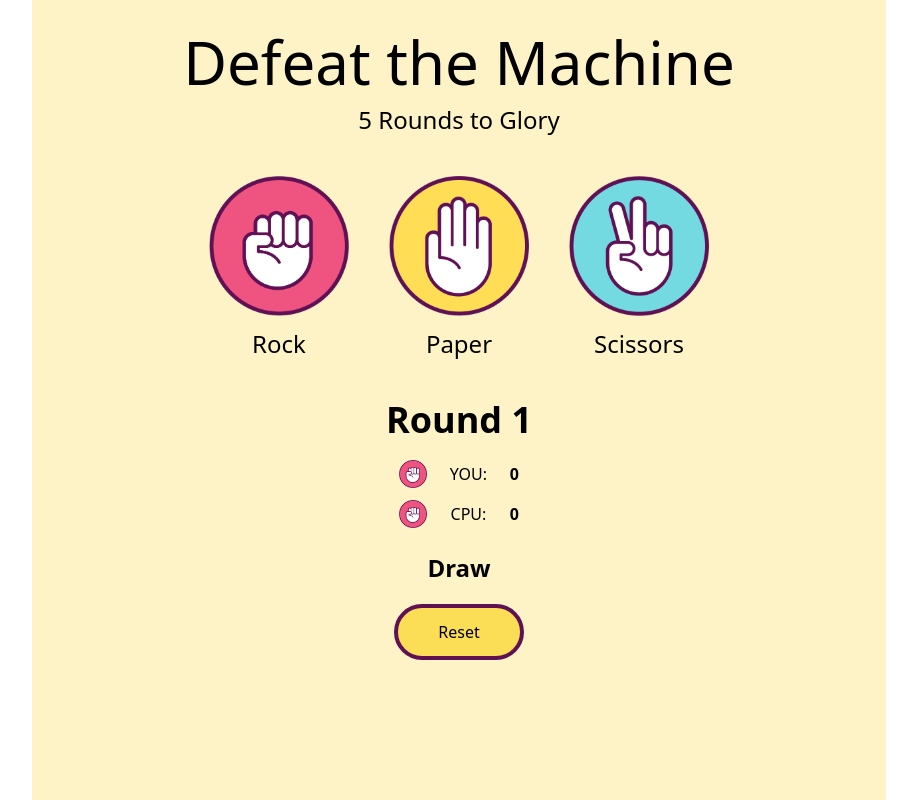
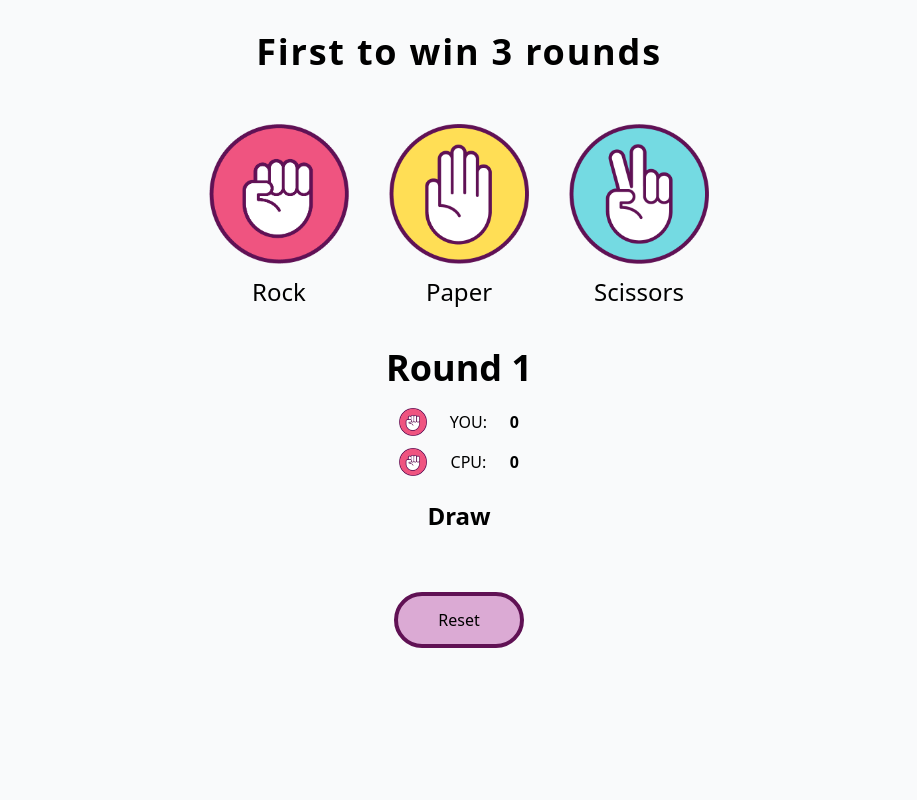
Before and after one commit to YvonneJL/Rock-Paper-Scissors-React-Project, a React (Vite) app: page / in a window 1280 px wide. Both pictures are taken after a click on the element "Rock". Shown: the whole page, without its empty margins (181-1098 px from the left). Built offline with nearby package versions, Linux system fonts and the light colour scheme.

Commit message:
style update

```diff
--- a/index.html
+++ b/index.html
@@ -2,7 +2,7 @@
 <html lang="en">
   <head>
     <meta charset="UTF-8" />
-    <link rel="icon" type="image/svg+xml" href="/vite.svg" />
+    <link rel="icon" type="image/svg+xml" href="./public/pngaaa.com-3313815.png" />
     <meta name="viewport" content="width=device-width, initial-scale=1.0" />
     <title>Rock + Paper + Scissors</title>
     <script type="module" src="/src/main.tsx"></script>
--- a/src/App.tsx
+++ b/src/App.tsx
@@ -5,7 +5,7 @@ function App() {
 
   return (
     <>
-    <main className="flex flex-col items-center lg:w-2/3 mx-auto bg-amber-100 h-screen py-5">
+    <main className="flex flex-col items-center mx-auto bg-gray-50 h-screen py-5">
       <Game/>
     </main>
 
--- a/src/components/Game.tsx
+++ b/src/components/Game.tsx
@@ -7,6 +7,9 @@ const Game = () => {
   const [player, setPlayer] = useState("");
   const [cpu, setCpu] = useState("");
   const [result, setResult] = useState("");
+
+  //headline visibility
+  const [visibilityHeadline, setVisibilityHeadline] = useState<boolean>(false)
 
   //States für Spielstand und Runden
   const [roundsWonByPlayer, setRoundWonByPlayer] = useState(0);
@@ -23,6 +26,10 @@ const Game = () => {
   const handleClick = (selection: string) => {
     //erste Zeile, (return), um die Klickfunktion zu beenden, wenn Runde 5 erreicht ist
     if (round >= 5 || gameOver) return;
+
+    //headline
+    setVisibilityHeadline(true)
+
     setPlayer(selection);
     const cpuChoice = allOptions[Math.floor(Math.random() * 3)];
     setCpu(cpuChoice);
@@ -98,11 +105,14 @@ const Game = () => {
     <>
       <section
         className={`${
-          round === 0 ? "mb-40 lg-mb-20" : "mb-30 lg:mb-10"
+          round === 0 ? "mb-40 lg-mb-20" : "mb-20 lg:mb-10"
         } flex flex-col items-center`}
       >
-        <h1 className="text-2xl lg:text-6xl my-3">Defeat the Machine</h1>
-        <h3 className="lg:text-2xl">5 Rounds to Glory</h3>
+       {visibilityHeadline &&
+
+        <h3 className="text-2xl lg:text-4xl my-3 tracking-wider font-semibold">First to win 3 rounds</h3>
+
+       }
       </section>
 
       {!gameOver ? (
@@ -138,7 +148,7 @@ const Game = () => {
           </h2>
           <button
             onClick={resetGame}
-            className="bg-[#fbde56] py-1 lg:py-3 px-3 lg:px-10 rounded-full border-[#601154] border-2 lg:border-4 cursor-pointer mb-15"
+            className="bg-[#dbaad4] py-1 lg:py-3 px-3 lg:px-10 rounded-full border-[#601154] border-2 lg:border-4 cursor-pointer mb-15"
           >
             Play Again
           </button>
@@ -207,7 +217,7 @@ const Game = () => {
           onClick={resetGame}
           className={`${
             round === 0 ? "invisible" : ""
-          } bg-[#fbde56] py-1 lg:py-3 px-3 lg:px-10 rounded-full border-[#601154] border-2 lg:border-4 cursor-pointer`}
+          } bg-[#dbaad4] p-1 mt-10 lg:py-3 px-3 lg:px-10 rounded-full border-[#601154] border-2 lg:border-4 cursor-pointer`}
         >
           Reset
         </button>
```
Also changed, not shown: 1 other file (tests, documents, lock files or other folders).
